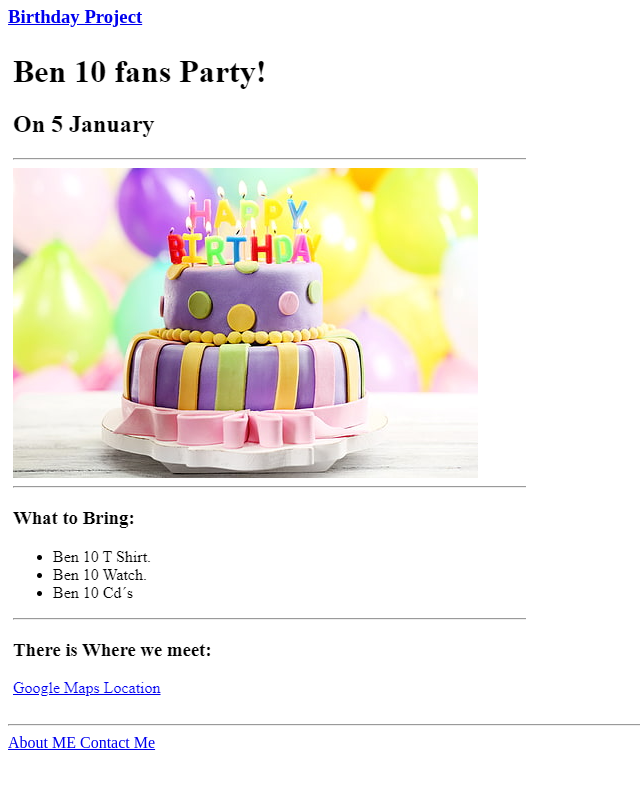
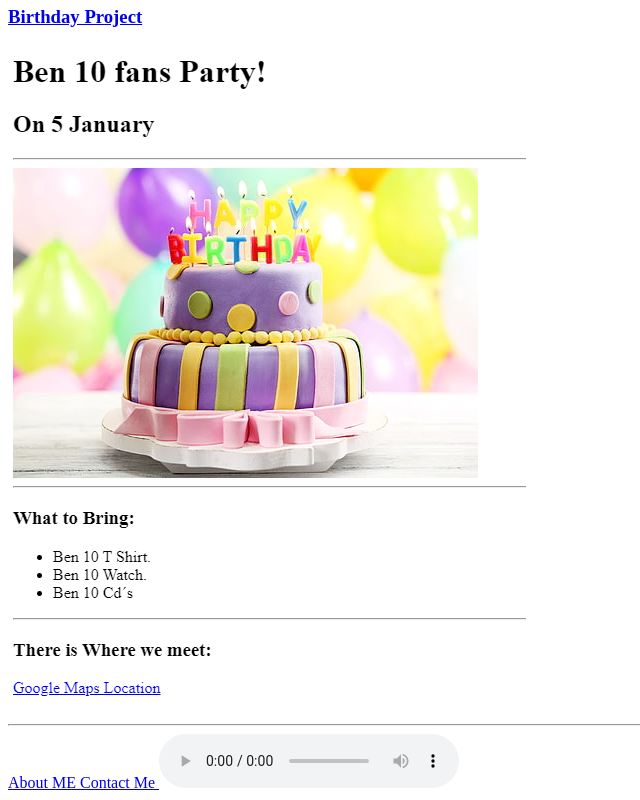
Before and after one commit to newGenCoder76/html-portfolio, a plain HTML site: page index.html in a window 1280 px wide. Shown: the part 569-1369 px from the top of the page, without its empty margins (0-640 px from the left). Before the commit the page ends 1329 px from the top, so only its background shows below. Drawn offline with Linux system fonts and the light colour scheme.

Commit message:
Update index.html

```diff
--- a/index.html
+++ b/index.html
@@ -16,6 +16,6 @@
     <hr>
     <a href="./public/about.html">About ME </a>
     <a href="./public/contact.html">Contact Me </a>
-<audio src="happy.mp3" autoplay>DONT CLICK ME </audio>
+<audio controls autoplay title="Happy Nation"><source src="happy.mp3" >press me </audio>
 </body>
 </html>
```
